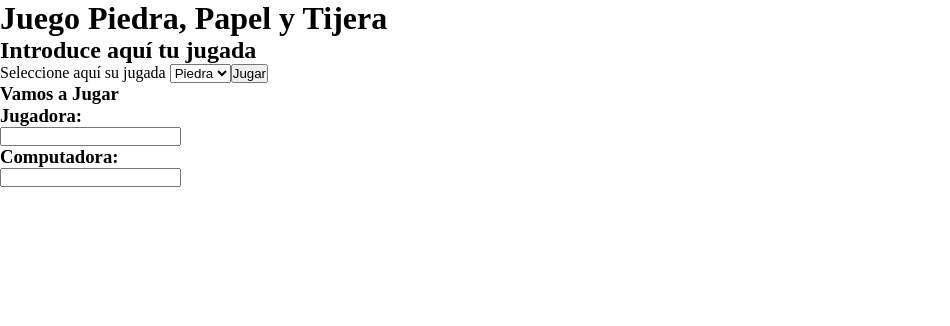
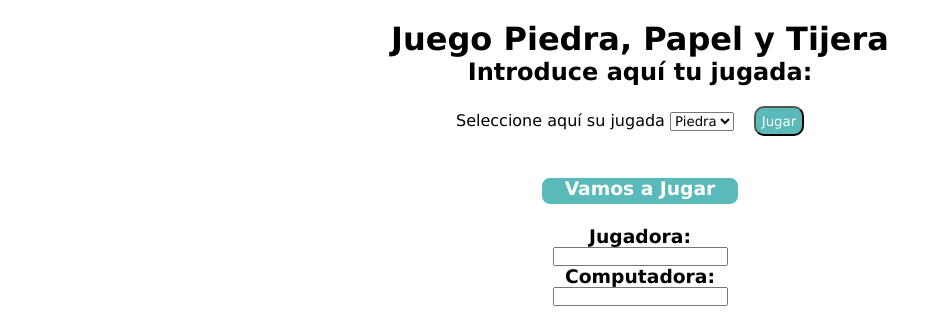
Before and after one commit to Adalab/modulo-2-evaluacion-intermedia-vicblanc92, a plain HTML site: page index.html in a window 1280 px wide. Shown: the whole page, without its empty margins (0-950 px from the left). Drawn offline with Linux system fonts and the light colour scheme.

Commit message:
update function pointUser

```diff
--- a/css/main.css
+++ b/css/main.css
@@ -0,0 +1,27 @@
+.main {
+  display: flex;
+  flex-direction: column;
+  justify-content: center;
+  align-items: center;
+  text-align: center;
+  margin: 20px;
+}
+
+.button {
+  background-color: rgb(90, 185, 185);
+  width: 50px;
+  height: 30px;
+  border-radius: 10px;
+  margin: 20px;
+  color: rgb(255, 255, 255);
+}
+
+.playGame {
+  background-color: rgb(90, 185, 185);
+  border: 2px solid;
+  margin: 20px;
+  height: 30px;
+  width: 200px;
+  border-radius: 10px;
+  color: rgb(255, 255, 255);
+}
--- a/css/reset.css
+++ b/css/reset.css
@@ -2,4 +2,6 @@
   padding: 0;
   margin: 0;
   box-sizing: border-box;
+  font-family: 'Lucida Sans', 'Lucida Sans Regular', 'Lucida Grande',
+    'Lucida Sans Unicode', Geneva, Verdana, sans-serif;
 }
--- a/index.html
+++ b/index.html
@@ -8,20 +8,20 @@
     <link rel="stylesheet" href="./css/reset.css" />
     <title>Piedra, papel o tijera</title>
   </head>
-  <main>
+  <main class="main">
     <h1>Juego Piedra, Papel y Tijera</h1>
-    <h2>Introduce aquí tu jugada</h2>
+    <h2>Introduce aquí tu jugada:</h2>
     <form action="">
       <label for="select">Seleccione aquí su jugada</label>
       <select class="js-selector" name="select-move" id="select-move">
         <option value="Piedra">Piedra</option>
         <option value="Papel">Papel</option>
         <option value="Tijera">Tijera</option>
-        <input class="js-button" type="submit" value="Jugar" />
+        <input class="js-button button" type="submit" value="Jugar" />
       </select>
     </form>
 
-    <h3 class="js-playGame">Vamos a Jugar</h3>
+    <h3 class="js-playGame playGame">Vamos a Jugar</h3>
     <h3 class="js-user">Jugadora:</h3>
     <input class="js-inputUser" type="number" />
     <h3 class="js-computer">Computadora:</h3>
--- a/js/main.js
+++ b/js/main.js
@@ -4,11 +4,11 @@ console.log('Holis');
 
 const selectMove = document.querySelector('.js-selector');
 const playButton = document.querySelector('.js-button');
-const userPoints = document.querySelector('.js-user');
-const computerPoints = document.querySelector('.js-computer');
 const letsGo = document.querySelector('.js-playGame');
 let inputComputer = document.querySelector('.js-inputComputer');
 let inputUser = document.querySelector('.js-inputUser');
+let countUser = 0;
+let countComputer = 0;
 
 //2.Funciones
 function getRandomNumber(max) {
@@ -43,24 +43,32 @@ function pointsUser(computerPoints) {
     letsGo.innerHTML = 'EMPATE';
   } else if (userPoints === 'Piedra' && computerPoints === 'Tijera') {
     letsGo.innerHTML = 'Has ganado';
+    countUser++;
+    inputUser.value = countUser;
   } else if (userPoints === 'Piedra' && computerPoints === 'Papel') {
     letsGo.innerHTML = 'Has perdido';
+    countComputer++;
+    inputComputer.value = countComputer;
   } else if (userPoints === 'Papel' && computerPoints === 'Piedra') {
     letsGo.innerHTML = 'Has ganado';
+    countUser++;
+    inputUser.value = countUser;
   } else if (userPoints === 'Papel' && computerPoints === 'Tijera') {
     letsGo.innerHTML = 'Has perdido';
+    countComputer++;
+    inputComputer.value = countComputer;
   } else if (userPoints === 'Tijera' && computerPoints === 'Piedra') {
     letsGo.innerHTML = 'Has perdido';
+    countComputer++;
+    inputComputer.value = countComputer;
   } else if (userPoints === 'Tijera' && computerPoints === 'Papel') {
     letsGo.innerHTML = 'Has ganado';
+    countUser++;
+    inputUser.value = countUser;
   }
 }
 
-function addPoints() {
-  let plusPointsComputer = (inputComputer += 1);
-  let plusPointsUser = (inputUser += 1);
-}
-
+function addPoints() {}
 function handlerClickPlay(event) {
   event.preventDefault();
   const computer = numberMovement();
```
